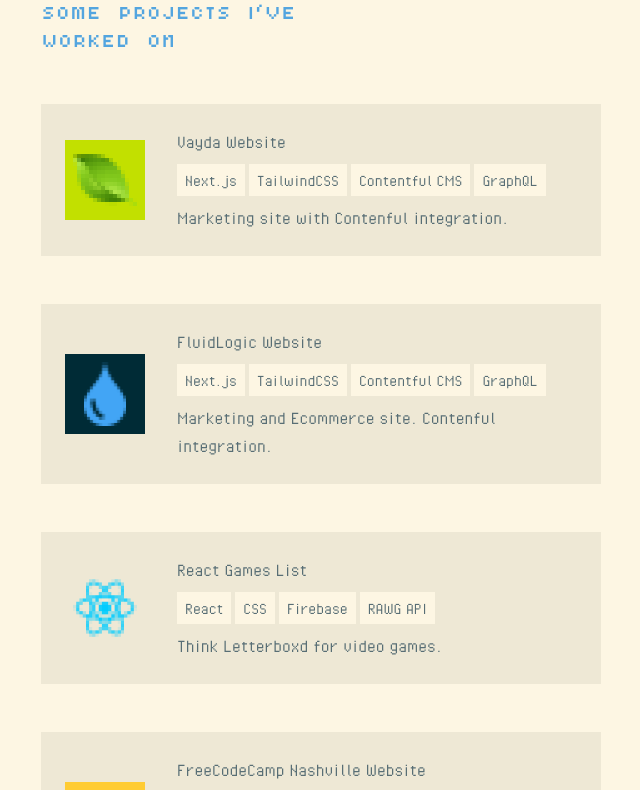
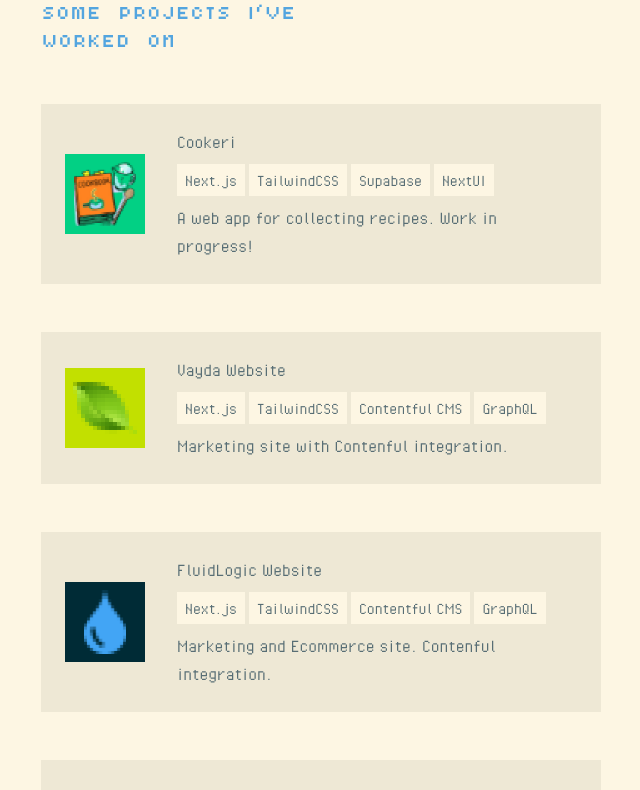
Before and after one commit to rjfuhrman42/portfolio-v3, a Next.js app: page / in a window 1280 px wide. Shown: the part 1712-2502 px from the top of the page, without its empty margins (319-959 px from the left). Built offline with nearby package versions, Linux system fonts and the light colour scheme.

Commit message:
update: add cookeri to projects

```diff
--- a/app/page.tsx
+++ b/app/page.tsx
@@ -7,6 +7,14 @@
 
 export default async function Home() {
   const projectEntries = [
+    {
+      title: "Cookeri",
+      description: "A web app for collecting recipes. Work in progress!",
+      image: "/cookbook.png",
+      technologies: ["Next.js", "TailwindCSS", "Supabase", "NextUI"],
+      accentColor: "bg-cookeri-green",
+      url: "https://cookeri.vercel.app/",
+    },
     {
       title: "Vayda Website",
       description: "Marketing site with Contenful integration.",
@@ -23,14 +31,6 @@
       accentColor: "bg-darkest-blue",
       url: "https://www.fluidlogic.com/",
     },
-    // {
-    //   title: "Cookeri",
-    //   description: "A web app for collecting recipes. Work in progress!",
-    //   image: "/water-drop-icon.webp",
-    //   technologies: ["Next.js", "TailwindCSS", "Supabase", "NextUI"],
-    //   accentColor: "bg-darkest-blue",
-    //   url: "https://cookeri.vercel.app/",
-    // },
     // {
     //   title: "COVID School Data Hub",
     //   description:
--- a/tailwind.config.ts
+++ b/tailwind.config.ts
@@ -48,6 +48,7 @@
         "accent-blue-faded": "RGBA(83, 165, 223, 0.2)",
         "accent-pink-faded": "RGBA(249, 16, 144, 0.2)",
         "accent-yellow-faded": "RGBA(255, 204, 51, 0.2)",
+        "cookeri-green": "#02D084"
       },
       backgroundImage: {
         'gradient-radial': 'radial-gradient(var(--tw-gradient-stops))',
```
Also changed, not shown: public/cookbook.png (added).
